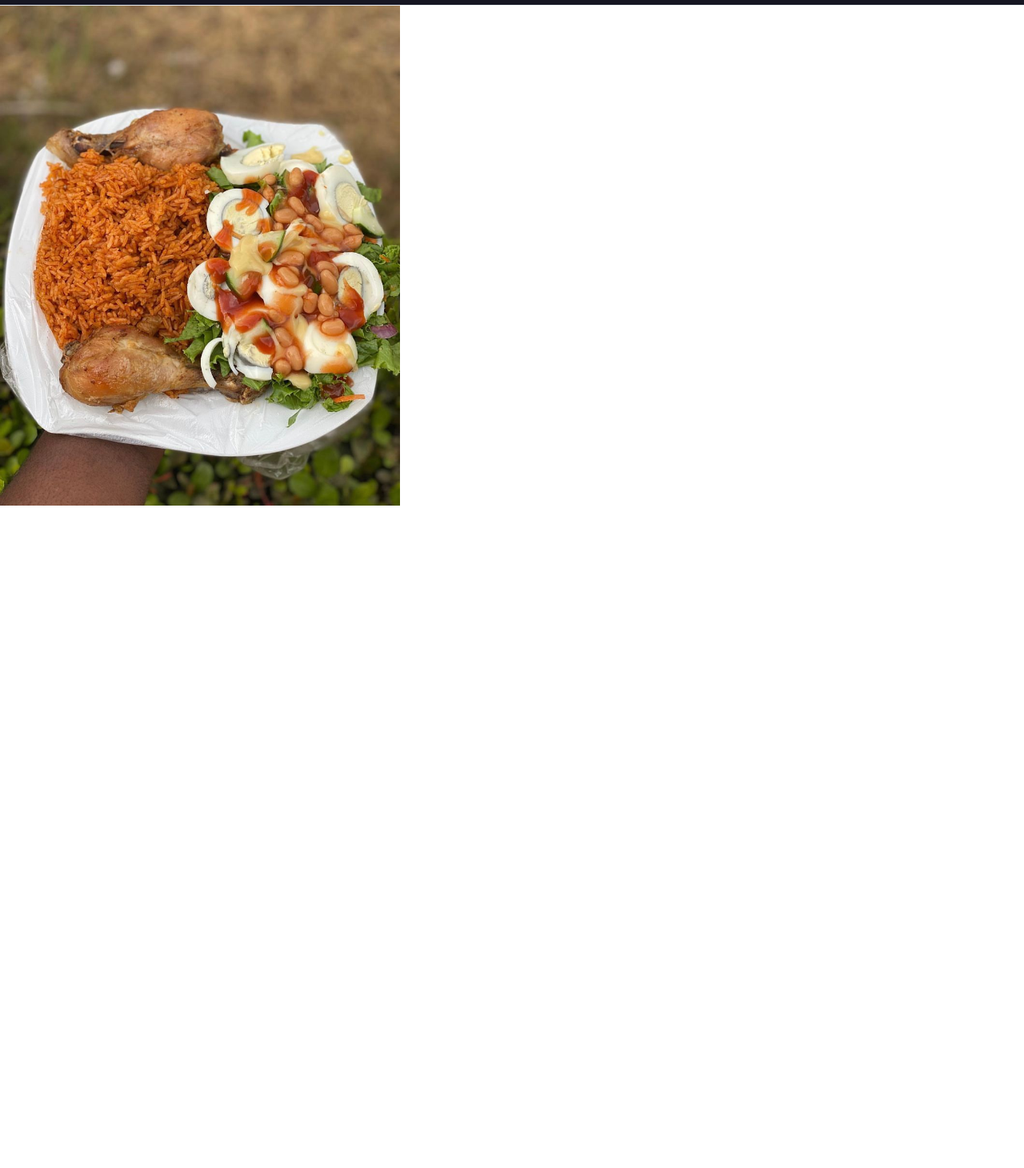
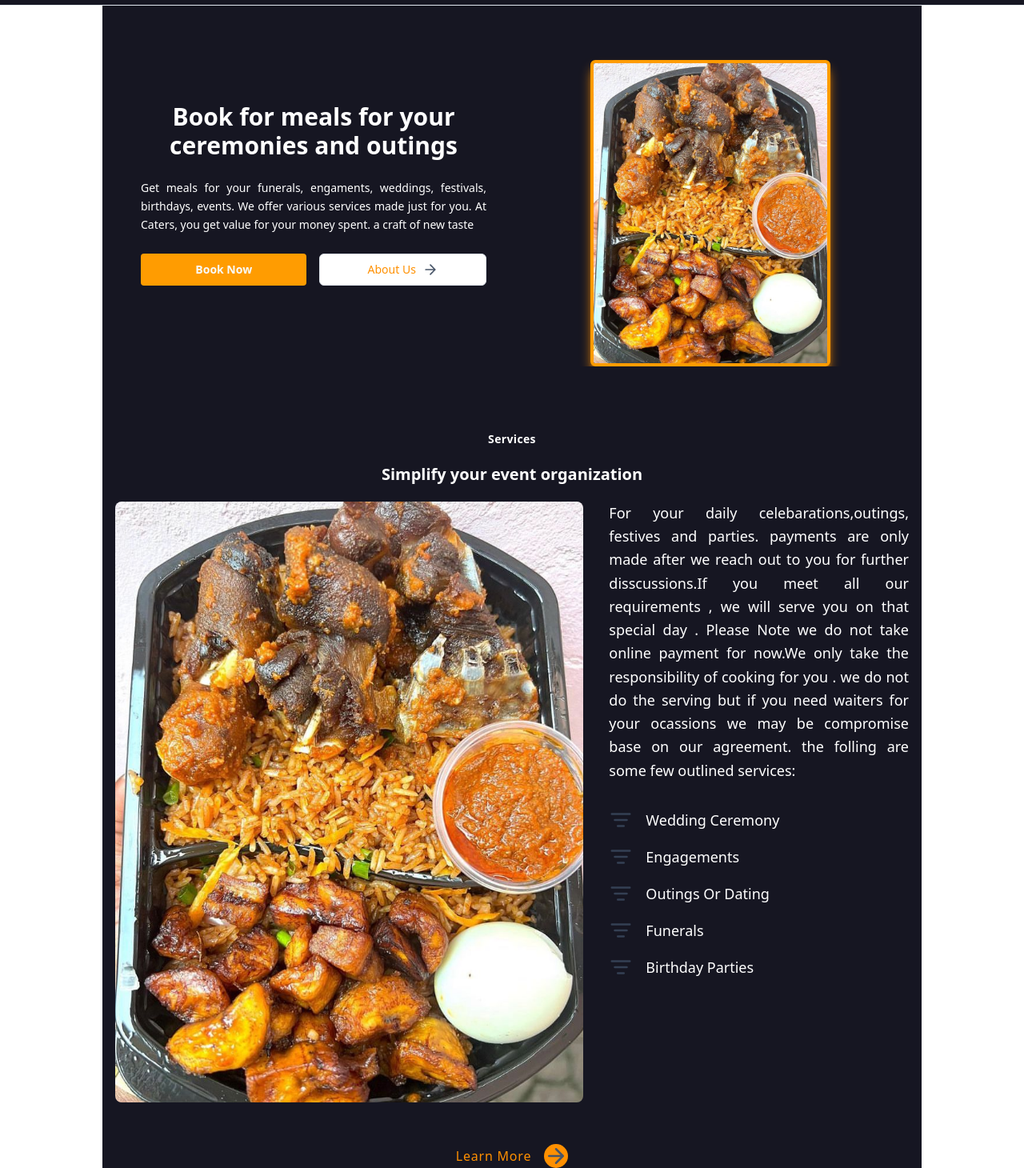
Before and after one commit to rans-rans/caters, a Next.js app: page /cover in a window 1280 px wide. Shown: the part 50-1510 px from the top of the page at 80% size. Before the commit the page ends 800 px from the top, so only its background shows below. Built offline with nearby package versions, Linux system fonts and the light colour scheme.

Commit message:
implement the cover page

```diff
--- a/app/(root)/cover/page.tsx
+++ b/app/(root)/cover/page.tsx
@@ -1,24 +1,123 @@
+import { Button } from '@/components/ui/button'
+import icons from '@/constants/icons'
 import images from '@/constants/images'
 import Image from 'next/image'
+import Link from 'next/link'
 import React from 'react'
+import { buttonVariants } from '@/components/ui/button'
+import ListWithIcon from '@/listwithIcon'
+
 
 const Cover = () => {
   return (
-    <section>
+    <section   className=''>
       {/* hero section */}
-      <article>
-        <div className=''>
+      <article id="#hero" className='text-white md:grid md:grid-cols-2 gap-16 items-center  md:px-8 pt-5'>
+        <div className='flex-1 items-center justify-center gap-4  space-y-6'>
 
+          <h3 className='font-extrabold text-2xl md:text-3xl max-w-lg text-center '>
+            Book for meals for your ceremonies {' '}
+            and outings
+          </h3>
+          <p className=' font-medium text-sm  text-justify md:text-balance leading-relaxed  max-w-md'>
+            Get meals for your funerals, engaments,
+            weddings, festivals, birthdays, events.
+            We offer various services made just for you.
+            At Caters, you get value for your money spent.
+            <span> a craft of new taste </span>
+          </p>
+          {/* call to action */}
+          <div className='flex gap-4 mt-5'>
+            <Link href="/booking"  className={`block w-full text-lg. bg-secondarycolor hover:bg-secondarycolor-200 capitalize font-semibold rounded-sm ${buttonVariants()}`}>
+              book now
+            </Link>
+            <Link href="/about" className={`flex gap-2 text-secondary-200 bg-white hover:bg-white capitalize w-full  ${buttonVariants({variant:"outline"})}`}>
+
+              <span className='text-secondarycolor-100 text-md'>
+                about us
+              </span>
+              <span>
+                <Image
+                src={icons.arrowright}
+                alt='arrow left icon'
+                width={20}
+                height={20}
+                className=''
+                />
+              </span>
+            </Link>
+          </div>
         </div>
-         <div className=''>
+         <div className='object-contain flex items-center justify-center w-full overflow-hidden pt-12 rounded-md '>
           <Image
-          src={images.jollofview}
+          src={images.jollofgoat}
           alt="hero image"
-          width={500}
-          height={500}
+          width={200}
+          height={200}
+          className='object-cover border-4 border-secondarycolor shadow-lg shadow-secondarycolor-100 rounded-md w-full h-auto md:w-[300px]'
           />
+         </div>
+      </article>
 
-         </div>
+      {/* services section of the cover page */}
+      <article id="#services" className='text-white pt-20  space-y-5'>
+        <h3 className='tracking-wide text-sm leading-normal font-semibold md:text-center'>Services</h3>
+        <h4 className='text-xl font-bold md:text-center'>Simplify your event organization </h4>
+        <div className='md:flex items-start justify-center gap-8'>
+          <div className=''>
+              <Image
+                src={images.jollofgoat}
+                alt="cover service image"
+                  width={200}
+                  height={200}
+                className='w-full rounded-lg'
+              />
+          </div>
+          <div className='text-lg font-normal pt-8 md:pt-0'>
+            <p className='text-md leading-relaxed text-justify max-w-lg'>
+              For your daily celebarations,outings, festives and parties.
+              payments are only made after we reach out to you for further
+              disscussions.If you meet all our requirements , we will serve you
+              on that special day . Please Note we do not take online payment for now.We only take the responsibility of cooking for you . we do not do the serving but if you need waiters for your ocassions we may be compromise base on our agreement. the folling are some few outlined services:
+            </p>
+            <ul className='pt-8 space-y-4'>
+              <ListWithIcon
+                message="wedding ceremony"
+
+              />
+
+              <ListWithIcon
+                message="engagements"
+
+              />
+              <ListWithIcon
+                message="outings or dating"
+
+              />
+              <ListWithIcon
+                message="funerals"
+
+              />
+              <ListWithIcon
+                message="birthday parties"
+              />
+            </ul>
+          </div>
+        </div>
+            <Link className='flex items-center gap-4 pt-8 md:justify-center' href="/services">
+              <p className='capitalize text-md tracking-wider text-secondarycolor-100'>
+                learn more
+              </p>
+              <div className='bg-secondarycolor-100 rounded-full'>
+                <Image
+                src={icons.arrowright}
+                alt="learn more icon"
+                width={30}
+                height={30}
+                className=''
+                />
+              </div>
+            </Link>
       </article>
     </section>
   )
--- a/app/page.tsx
+++ b/app/page.tsx
@@ -1,7 +1,12 @@
+import Header from "@/components/ui/Header";
 
 export default function Home() {
   return (
-    <section>
+    <section className="h-full">
+      {/* page title, search button,  horizontal list of food type */}
+      <Header
+        message={`Find the best food card ${' '} packages for you.`}
+      />
 
     </section>
   );
--- a/components/provider/index.tsx
+++ b/components/provider/index.tsx
@@ -6,9 +6,9 @@ import NavBar from '../ui/NavBar'
 
 const Provider = ({children}:coverprops) => {
   return (
-    <main>
+    <main >
       <NavBar/>
-      <div>
+      <div className=' mx-auto h-full bg-primarycolor  w-full md:w-[80%] px-4 text-white'>
         {children}
       </div>
     </main>
--- /dev/null
+++ b/components/ui/Header.tsx
@@ -0,0 +1,15 @@
+import React from 'react'
+
+interface headprops {
+    message: string
+}
+
+const Header = ({message}:headprops) => {
+  return (
+    <h2 className='font-extrabold text-xl pt-10 text-wrap max-w-[250px] leading-2 tracking-wide'>
+      {message}
+    </h2>
+  )
+}
+
+export default Header
--- a/components/ui/NavBar.tsx
+++ b/components/ui/NavBar.tsx
@@ -31,7 +31,7 @@ const NavBar = () => {
       <div className='flex items-center flex-row-reverse'>
         <MobileNav/>
         <AvaTar
-        imageStyles={""}
+        imageStyles={" "}
         imageUrl=''
         label=''
         />
--- /dev/null
+++ b/components/ui/SearchButton.tsx
@@ -0,0 +1,11 @@
+import React from 'react'
+
+const SearchButton = () => {
+  return (
+    <div>
+
+    </div>
+  )
+}
+
+export default SearchButton
--- a/constants/helpers.tsx
+++ b/constants/helpers.tsx
@@ -29,6 +29,42 @@ const  navlinks = [
 },
 ]
 
+const packages = [
+    {
+        id: 1,
+        label: "Premium"
+    },
+    {
+        id:2,
+        label:"heritage"
+    },
+    {
+        id:3,
+        label:"Diamond"
+    },
+    {
+        id:4,
+        label: "Gold"
+    },
+    {
+        id:5,
+        label:"Titanium"
+    },
+    {
+        id:6,
+        label:"Pesewas"
+    },
+    {
+        id:7,
+        label:"Theboys"
+    },
+    {
+        id:8,
+        label:"Romejully"
+    },
+]
+
+
 export default {
-    navlinks
+    navlinks,packages
 }
--- /dev/null
+++ b/listwithIcon.tsx
@@ -0,0 +1,25 @@
+"use client"
+import Image from 'next/image'
+import React from 'react'
+import icons from './constants/icons'
+
+interface listprops {
+    message: string,
+}
+
+const ListWithIcon = ({message}:listprops) => {
+  return (
+    <li className='flex items-center gap-4'>
+      <Image
+      src={icons.filterlines}
+      alt={message}
+      width={30}
+      height={30}
+      className='text-white'
+      />
+      <p className='capitalize font-Bold'>{message}</p>
+    </li>
+  )
+}
+
+export default ListWithIcon
```
